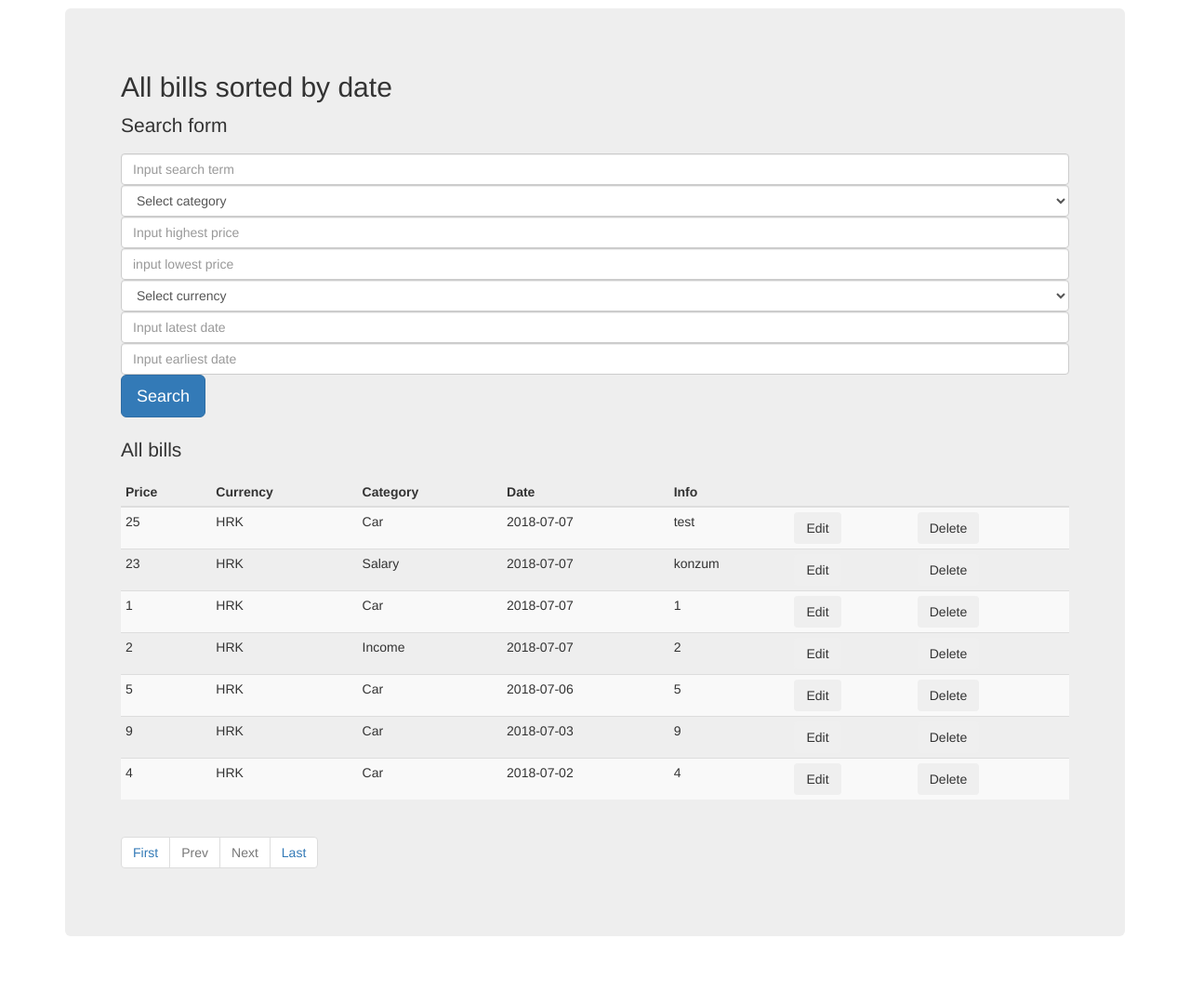
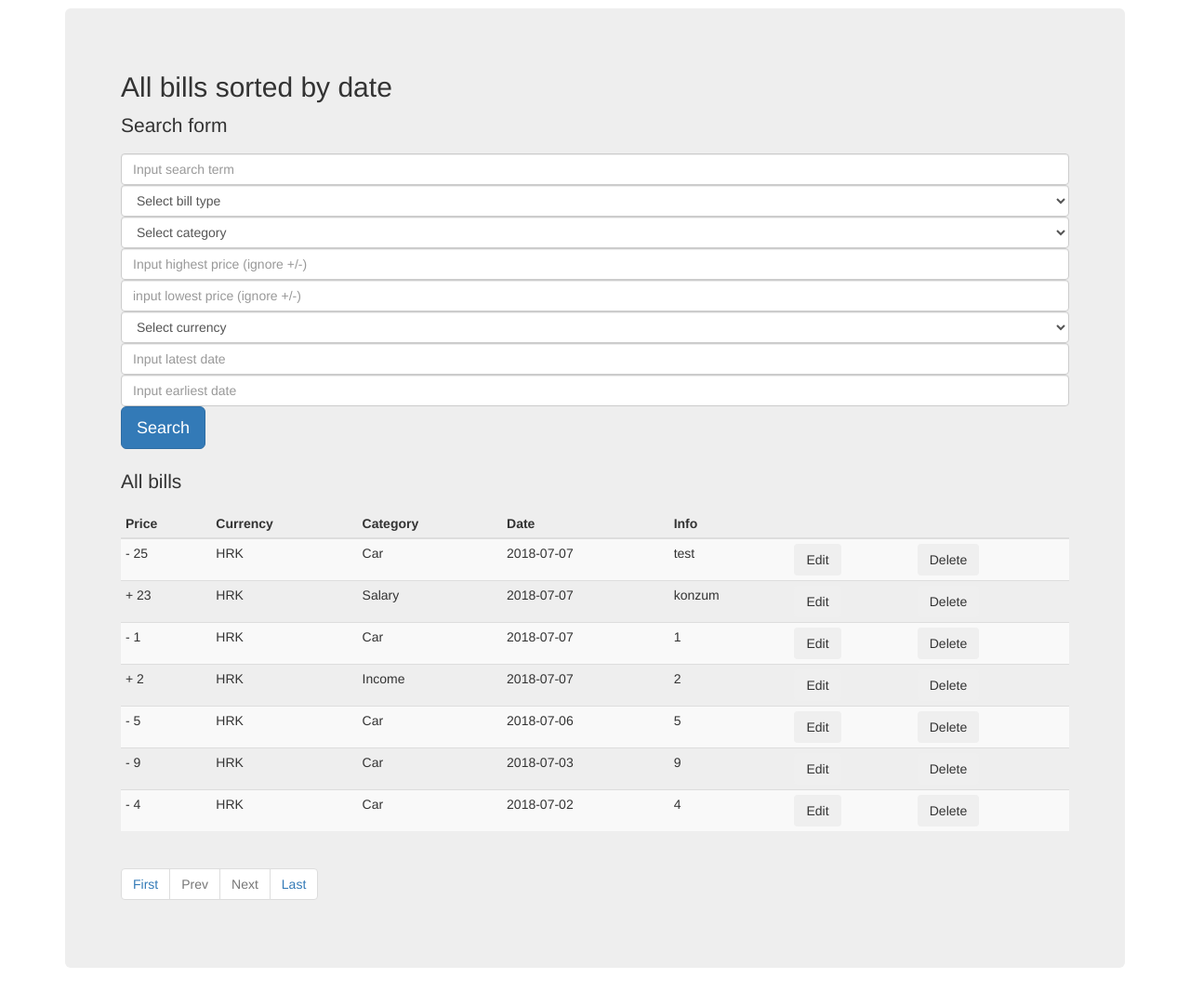
Before and after one commit to MaikolHrvatin/Web-page, a PHP site: page /show_bill.php in a window 1280 px wide. Shown: the part 61-1142 px from the top of the page at 93% size. Run offline with PHP 8.4, Linux system fonts and the light colour scheme; a user stored in the database is signed in; data comes from the database, SQL or seed files in the repository.

Commit message:
updated search, etc.

```diff
--- a/del_categories.php
+++ b/del_categories.php
@@ -49,7 +49,7 @@
 			<ul class="nav navbar-nav navbar-right">
 				<!-- Logged user -->
 				<?php if(isset($_SESSION['username'])): ?>
-					<li class="active"><a href="index.php?logout='1'">Logout</a></li>
+					<li class="active"><a href="logout.php">Logout</a></li>
 				<!-- Not logged user, go to register/login -->
 				<?php else:?>
 					<li class="active"><a href="login.php">Login</a></li>
--- a/delete_bill.php
+++ b/delete_bill.php
@@ -48,7 +48,7 @@
 			<ul class="nav navbar-nav navbar-right">
 				<!-- Logged user -->
 				<?php if(isset($_SESSION['username'])): ?>
-					<li class="active"><a href="index.php?logout='1'">Logout</a></li>
+					<li class="active"><a href="logout.php">Logout</a></li>
 				<!-- Not logged user, go to register/login -->
 				<?php else:?>
 					<li class="active"><a href="login.php">Login</a></li>
--- a/edit_bill.php
+++ b/edit_bill.php
@@ -49,7 +49,7 @@
 			<ul class="nav navbar-nav navbar-right">
 				<!-- Logged user -->
 				<?php if(isset($_SESSION['username'])): ?>
-					<li class="active"><a href="index.php?logout='1'">Logout</a></li>
+					<li class="active"><a href="logout.php">Logout</a></li>
 				<!-- Not logged user, go to register/login -->
 				<?php else:?>
 					<li class="active"><a href="login.php">Login</a></li>
--- a/edit_categories.php
+++ b/edit_categories.php
@@ -49,7 +49,7 @@
 			<ul class="nav navbar-nav navbar-right">
 				<!-- Logged user -->
 				<?php if(isset($_SESSION['username'])): ?>
-					<li class="active"><a href="index.php?logout='1'">Logout</a></li>
+					<li class="active"><a href="logout.php">Logout</a></li>
 				<!-- Not logged user, go to register/login -->
 				<?php else:?>
 					<li class="active"><a href="login.php">Login</a></li>
--- a/income.php
+++ b/income.php
@@ -49,7 +49,7 @@
 			<ul class="nav navbar-nav navbar-right">
 				<!-- Logged user -->
 				<?php if(isset($_SESSION['username'])): ?>
-					<li class="active"><a href="index.php?logout='1'">Logout</a></li>
+					<li class="active"><a href="logout.php">Logout</a></li>
 				<!-- Not logged user, go to register/login -->
 				<?php else:?>
 					<li class="active"><a href="login.php">Login</a></li>
--- a/index.php
+++ b/index.php
@@ -1,5 +1,4 @@
 <?php include('server.php'); ?>
-<?php include('logout.php');?>
 <!DOCTYPE html>
 <html>
 <head>
@@ -48,7 +47,7 @@
 			<ul class="nav navbar-nav navbar-right">
 				<!-- Logged user -->
 				<?php if(isset($_SESSION['username'])): ?>
-					<li class="active"><a href="index.php?logout='1'">Logout</a></li>
+					<li class="active"><a href="logout.php">Logout</a></li>
 				<!-- Not logged user, go to register/login -->
 				<?php else:?>
 					<li class="active"><a href="login.php">Login</a></li>
@@ -65,13 +64,14 @@
 			<!-- Logged user -->
 			<?php if(isset($_SESSION['username'])): ?>
 			<h1>Home page</h1>
-			<h2>All expenses and income, shown in HRK</h2>
 
 			<!-- After login -->
 			<?php if(isset($_SESSION['success'])):
 				echo "<p class='alert alert-success'>".$_SESSION['success']."</p>";
 				unset($_SESSION['success']);
 			endif ?>
+
+			<h2>All expenses and income, shown in HRK</h2>
 
 			<?php include('make_piechart.php'); ?>
 
--- a/payment.php
+++ b/payment.php
@@ -49,7 +49,7 @@
 			<ul class="nav navbar-nav navbar-right">
 				<!-- Logged user -->
 				<?php if(isset($_SESSION['username'])): ?>
-					<li class="active"><a href="index.php?logout='1'">Logout</a></li>
+					<li class="active"><a href="logout.php">Logout</a></li>
 				<!-- Not logged user, go to register/login -->
 				<?php else:?>
 					<li class="active"><a href="login.php">Login</a></li>
--- a/search.php
+++ b/search.php
@@ -10,6 +10,7 @@
 	// Data for the search
 	$user_id = $_SESSION["user_id"];
 	$search_term = isset($_GET['term']) ? $_GET['term'] : '';
+	$bill_type = isset($_GET['bill_type']) ? $_GET['bill_type'] : '';
 	$category = isset($_GET['category']) ? $_GET['category'] : '';
 	$max_date = isset($_GET['max_date']) ? $_GET['max_date'] : '';
 	$min_date = isset($_GET['min_date']) ? $_GET['min_date'] : '';
@@ -25,6 +26,11 @@
 	if(!empty($_GET['term'])){
 		$link = $link."&term=".$search_term;
 	}
+	if(!empty($_GET['bill_type'])){
+		$link = $link."&bill_type=".$bill_type;
+		$query_count = $query_count." AND vrsta='".$bill_type."'";
+		$query_search = $query_search." AND vrsta='".$bill_type."'";
+	}
 	if(!empty($_GET['category'])){
 		$link = $link."&category=".$category;
 		$query_count = $query_count." AND kategorija='".$category."'";
@@ -36,22 +42,22 @@
 		$query_search = $query_search." AND datum<='".$max_date."'";
 	}
 	if(!empty($_GET['min_date'])){
-		$link = $link."&min_date=".$category;
+		$link = $link."&min_date=".$min_date;
 		$query_count = $query_count." AND datum>='".$min_date."'";
 		$query_search = $query_search." AND datum>='".$min_date."'";
 	}
 	if(!empty($_GET['max_val'])){
-		$link = $link."&max_val=".$category;
+		$link = $link."&max_val=".$max_val;
 		$query_count = $query_count." AND iznos<='".$max_val."'";
 		$query_search = $query_search." AND iznos<='".$max_val."'";
 	}
 	if(!empty($_GET['min_val'])){
-		$link = $link."&min_val=".$category;
+		$link = $link."&min_val=".$min_val;
 		$query_count = $query_count." AND iznos>='".$min_val."'";
 		$query_search = $query_search." AND iznos>='".$min_val."'";
 	}
 	if(!empty($_GET['currency'])){
-		$link = $link."&currency=".$category;
+		$link = $link."&currency=".$currency;
 		$query_count = $query_count." AND valuta='".$currency."'";
 		$query_search = $query_search." AND valuta='".$currency."'";
 	}
@@ -93,7 +99,13 @@
 
 	if($rez->num_rows > 0){
 		while($row = $rez->fetch_assoc()){
-			echo "<tr><td>".$row["iznos"]."</td>";
+			echo "<tr><td>";
+			if($row['vrsta'] == 'Income'){
+				echo "+ ";
+			}else{
+				echo "- ";
+			}
+			echo $row["iznos"]."</td>";
 			echo "<td>".$row["valuta"]."</td>";
 			echo "<td>".$row["kategorija"]."</td>";
 			echo "<td>".$row["datum"]."</td>";
--- a/show_bill.php
+++ b/show_bill.php
@@ -48,7 +48,7 @@
 			<ul class="nav navbar-nav navbar-right">
 				<!-- Logged user -->
 				<?php if(isset($_SESSION['username'])): ?>
-					<li class="active"><a href="index.php?logout='1'">Logout</a></li>
+					<li class="active"><a href="logout.php">Logout</a></li>
 				<!-- Not logged user, go to register/login -->
 				<?php else:?>
 					<li class="active"><a href="login.php">Login</a></li>
@@ -79,27 +79,60 @@
 				<input type='hidden' name='page_no' value=<?php echo isset($_GET['page_no']) ? $_GET['page_no'] : 1; ?>>
 				<!-- After _get text in input is saved -->
 				<input type='text' name='term' class="form-control" placeholder="Input search term" value="<?php if(!empty($_GET['term'])) {echo $_GET['term'];} ?>">
-				<select name="category" class="form-control">
+
+				<!-- Selecting bill type, expenses or income -->
+				<select name="bill_type" id="bill_type" class="form-control">
+					<?php $flag = !empty($_GET['bill_type']) ? $_GET['bill_type'] : ''?>
+					<option value="">Select bill type</option>
+					<option value="Expense" <?php if($flag == 'Expense') echo 'selected';?> >Expense</option>
+					<option value="Income" <?php if($flag == 'Income') echo 'selected';?> >Income</option>
+				</select>
+
+				<!-- Javascript to change dropbox below -->
+				<script type="text/javascript">
+				$('#bill_type').on('change', function(){
+					if( $(this).val() == 'Expense'){
+						$('.bill_income').hide();
+						$('.bill_expenses').show();
+					} else if( $(this).val() == 'Income'){
+						$('.bill_expenses').hide();
+						$('.bill_income').show();
+					} else {
+						$('.bill_expenses').show();
+						$('.bill_income').show();
+					}
+				});
+				</script>
+
+				<select name="category" id="category" class="form-control">
 					<option value="">Select category</option>
 					<?php
-						$query = "SELECT * FROM `bill_type` WHERE id_user=".$_SESSION['user_id']." ORDER BY category ASC";
+						$query = "SELECT * FROM `bill_type` WHERE id_user=".$_SESSION['user_id']." ORDER BY `category`, `ime`";
 						$result = $connection->query($query);
 						if($result->num_rows > 0){
 							while($row = $result->fetch_assoc()){
 								if(!empty($_GET['category'])){
 									if($row['ime'] == $_GET['category']){
-										echo "<option value='".$row["ime"]."' selected>".$row["ime"]."</option>";
+										if($row['category'] == 'Expenses'){
+											echo "<option class='bill_expenses' value='".$row["ime"]."' selected>".$row["ime"]."</option>";
+										}else if($row['category'] == 'Income'){
+											echo "<option class='bill_income' value='".$row["ime"]."' selected>".$row["ime"]."</option>";
+										}
 									}
 								}else{
-									echo "<option value='".$row["ime"]."'>".$row["ime"]."</option>";
+									if($row['category'] == 'Expenses'){
+										echo "<option class='bill_expenses' value='".$row["ime"]."'>".$row["ime"]."</option>";
+									}else if($row['category'] == 'Income'){
+										echo "<option class='bill_income' value='".$row["ime"]."'>".$row["ime"]."</option>";
+									}
 								}
 							}
 						}
 					?>
 				</select>
 
-				<input type='text' name='max_val' class="form-control" placeholder="Input highest price" value="<?php if(!empty($_GET['max_val'])) {echo $_GET['max_val'];} ?>">
-				<input type='text' name='min_val' class="form-control" placeholder="input lowest price" value="<?php if(!empty($_GET['min_val'])) {echo $_GET['min_val'];} ?>">
+				<input type='text' name='max_val' class="form-control" placeholder="Input highest price (ignore +/-)" value="<?php if(!empty($_GET['max_val'])) {echo $_GET['max_val'];} ?>">
+				<input type='text' name='min_val' class="form-control" placeholder="input lowest price (ignore +/-)" value="<?php if(!empty($_GET['min_val'])) {echo $_GET['min_val'];} ?>">
 				<select name="currency" class="form-control">
 					<?php $flag = !empty($_GET['currency']) ? $_GET['currency'] : ''?>
 					<option value="">Select currency</option>
```
Also changed, not shown: logout.php (+88 -5 lines).
